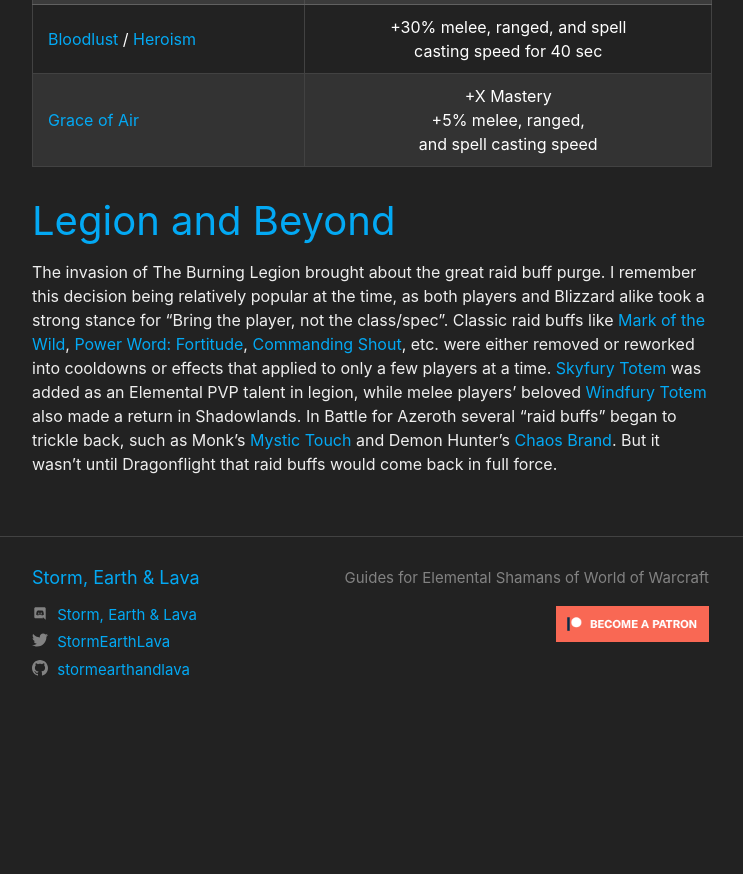
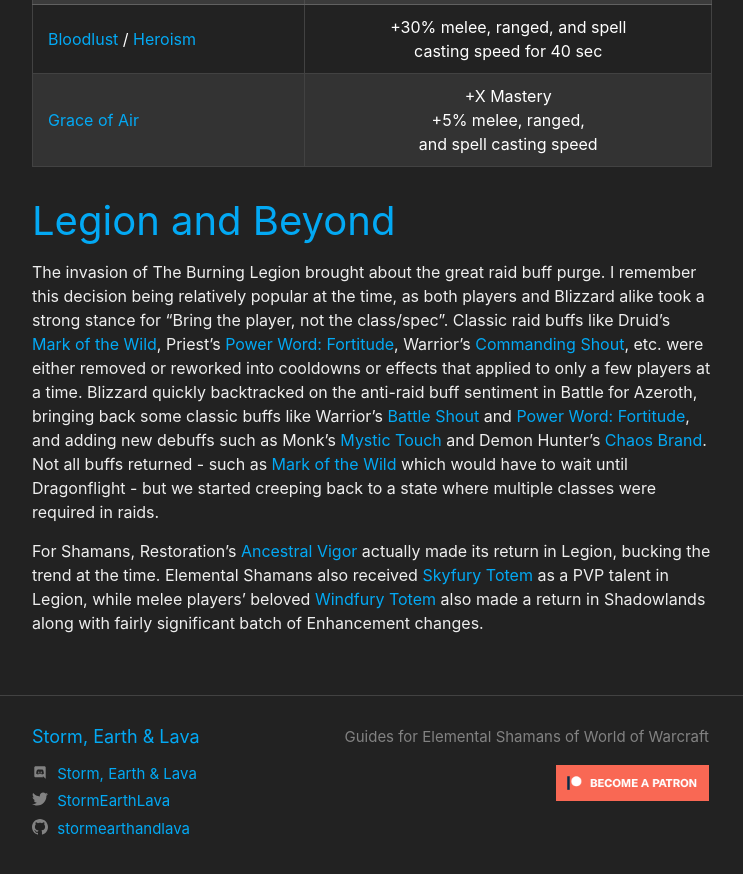
Before and after one commit to stormearthandlava/stormearthandlava.github.io, a Jekyll site: the page built from blog/_posts/2024-06-21-history-ele-raid-buffs.md, in a window 1280 px wide and 900 px high, scrolled down 8126 px. Shown: the top 874 px of the window, without its empty margins (268-1011 px from the left). Built offline with Jekyll 4.4.1, drawn with Linux system fonts in a browser that asks for light colours; a script that is not in the unit is left out; before the commit the page ends 8867 px from its top, so only the background shows below that.

Commit message:
Update 2024-06-21-history-ele-raid-buffs.md

```diff
--- a/blog/_posts/2024-06-21-history-ele-raid-buffs.md
+++ b/blog/_posts/2024-06-21-history-ele-raid-buffs.md
@@ -179,7 +179,9 @@
 # Legion and Beyond
 The invasion of The Burning Legion brought about the great raid buff purge.
 I remember this decision being relatively popular at the time, as both players and Blizzard alike took a strong stance for "Bring the player, not the class/spec".
-Classic raid buffs like [Mark of the Wild](https://wowpedia.fandom.com/wiki/Mark_of_the_Wild), [Power Word: Fortitude](https://wowpedia.fandom.com/wiki/Power_Word:_Fortitude), [Commanding Shout](https://wowpedia.fandom.com/wiki/Commanding_Shout), etc. were either removed or reworked into cooldowns or effects that applied to only a few players at a time.
-[Skyfury Totem](https://wowpedia.fandom.com/wiki/Skyfury_Totem) was added as an Elemental PVP talent in legion, while melee players' beloved [Windfury Totem](https://wowpedia.fandom.com/wiki/Windfury_Totem) also made a return in Shadowlands.
-In Battle for Azeroth several "raid buffs" began to trickle back, such as Monk's [Mystic Touch](https://wowpedia.fandom.com/wiki/Mystic_Touch) and Demon Hunter's [Chaos Brand](https://wowpedia.fandom.com/wiki/Chaos_Brand).
-But it wasn't until Dragonflight that raid buffs would come back in full force.
+Classic raid buffs like Druid's [Mark of the Wild](https://wowpedia.fandom.com/wiki/Mark_of_the_Wild), Priest's [Power Word: Fortitude](https://wowpedia.fandom.com/wiki/Power_Word:_Fortitude), Warrior's [Commanding Shout](https://wowpedia.fandom.com/wiki/Commanding_Shout), etc. were either removed or reworked into cooldowns or effects that applied to only a few players at a time.
+Blizzard quickly backtracked on the anti-raid buff sentiment in Battle for Azeroth, bringing back some classic buffs like Warrior's [Battle Shout](https://wowpedia.fandom.com/wiki/Battle_Shout) and [Power Word: Fortitude](https://wowpedia.fandom.com/wiki/Power_Word:_Fortitude), and adding new debuffs such as Monk's [Mystic Touch](https://wowpedia.fandom.com/wiki/Mystic_Touch) and Demon Hunter's [Chaos Brand](https://wowpedia.fandom.com/wiki/Chaos_Brand).
+Not all buffs returned - such as [Mark of the Wild](https://wowpedia.fandom.com/wiki/Mark_of_the_Wild) which would have to wait until Dragonflight - but we started creeping back to a state where multiple classes were required in raids.
+
+For Shamans, Restoration's [Ancestral Vigor](https://wowpedia.fandom.com/wiki/Ancestral_Vigor) actually made its return in Legion, bucking the trend at the time.
+Elemental Shamans also received [Skyfury Totem](https://wowpedia.fandom.com/wiki/Skyfury_Totem) as a PVP talent in Legion, while melee players' beloved [Windfury Totem](https://wowpedia.fandom.com/wiki/Windfury_Totem) also made a return in Shadowlands along with fairly significant batch of Enhancement changes.
```
